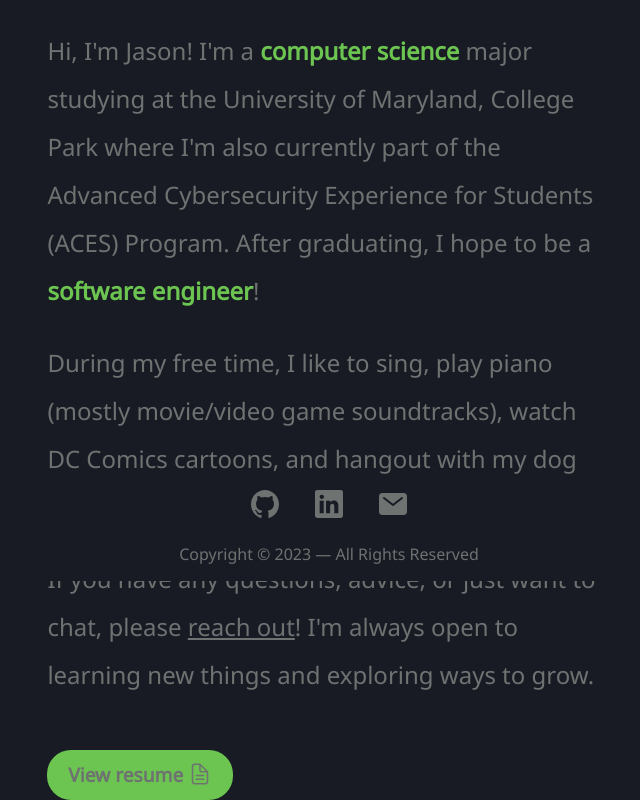
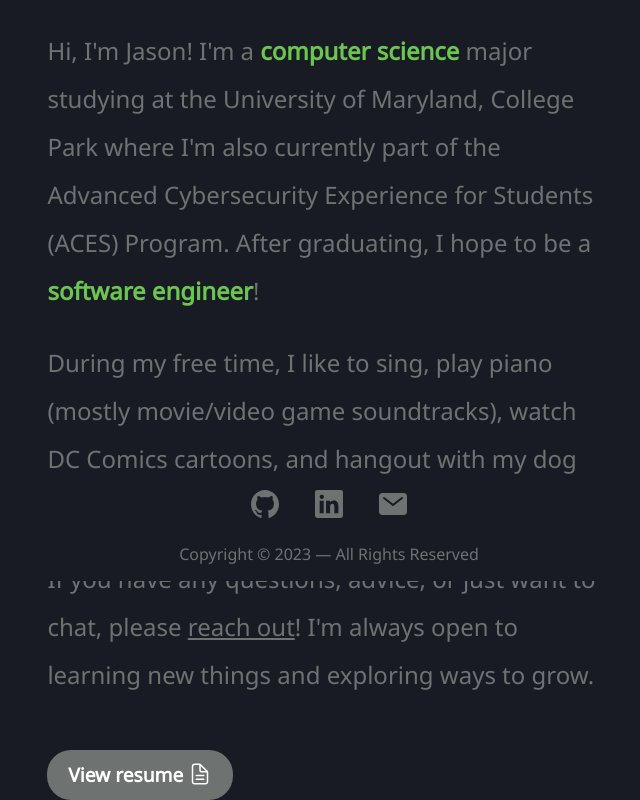
Before and after one commit to nosaj9/portfolio-site, a React (Create React App) app: page /about in a window 1280 px wide. Shown: the part 219-1019 px from the top of the page, without its empty margins (311-951 px from the left). Built offline with nearby package versions, Linux system fonts and the light colour scheme.

Commit message:
added button styling

```diff
--- a/src/components/Button.scss
+++ b/src/components/Button.scss
@@ -1,7 +1,7 @@
 @import "../style/colors";
 
 .LinkButton > a {
-    background-color: $accent;
+    background-color: $text-color;
     border: none;
     text-decoration: none;
     padding: 0.7rem 1.3rem;
@@ -14,7 +14,7 @@
 }
 
 .LinkButton > a:hover {
-    background-color: $navbar-active;
+    background-color: $accent;
 }
 
 //resizes the icon and puts it in line
@@ -25,6 +25,6 @@
 }
 
 .linktext, .linkicon {
-    color: $text-color;
+    color: $navbar-active;
     font-weight: 1000;
 }
```
